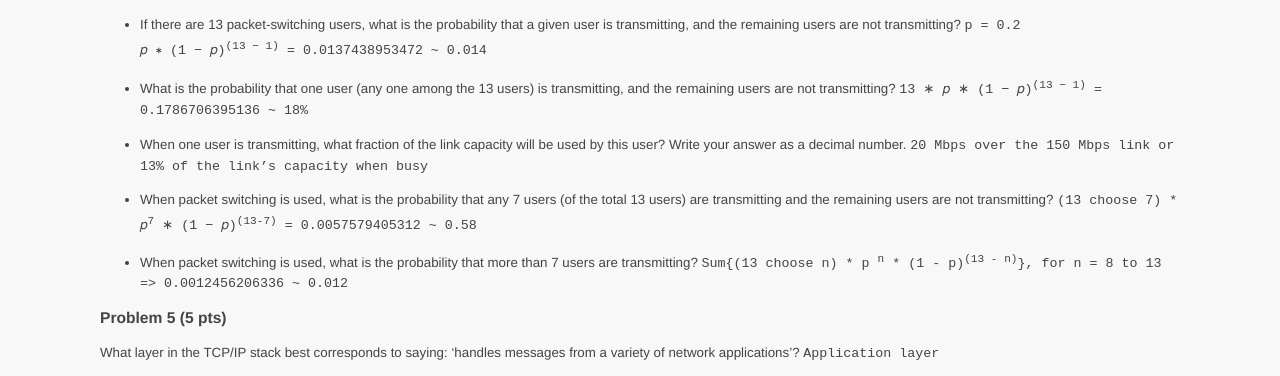
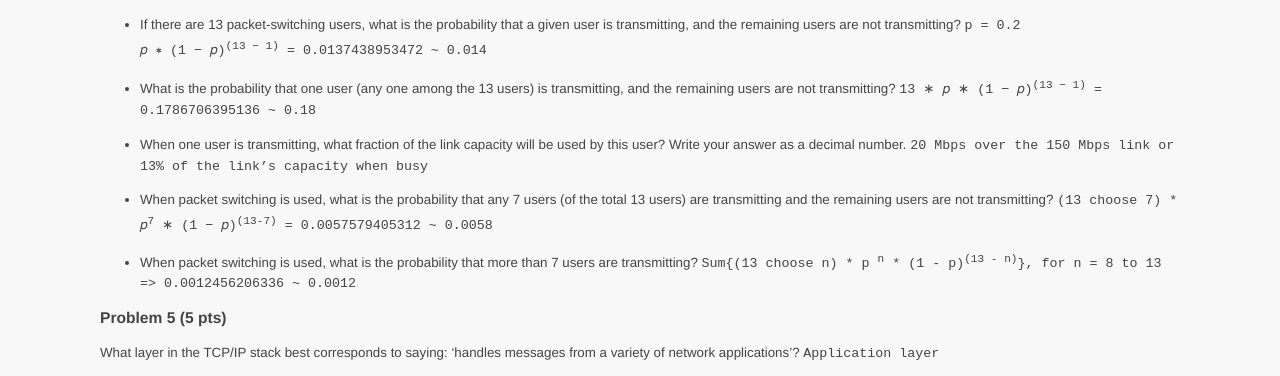
Before and after one commit to ycpcs/cs330-fall2024, a Jekyll site: the page built from assign/homework1_review.md, in a window 1280 px wide. Shown: the part 964-1340 px from the top of the page. Built offline with Jekyll 4.4.1, drawn with Linux system fonts in a browser that asks for light colours.

Commit message:
use the same rounding

```diff
--- a/assign/homework1_review.md
+++ b/assign/homework1_review.md
@@ -73,7 +73,7 @@ p = 0.2
 
   - What is the probability that one user (any one among the 13 users) is transmitting, and the remaining users are not transmitting?
 <code>
-13 ∗ 𝑝 ∗ (1 − 𝑝)<sup>(13 − 1)</sup> = 0.1786706395136 ~ 18%
+13 ∗ 𝑝 ∗ (1 − 𝑝)<sup>(13 − 1)</sup> = 0.1786706395136 ~ 0.18
 </code>
 
   - When one user is transmitting, what fraction of the link capacity will be used by this user? Write your answer as a decimal number.
@@ -83,12 +83,12 @@ p = 0.2
 
   - When packet switching is used, what is the probability that any 7 users (of the total 13 users) are transmitting and the remaining users are not transmitting?
 <code>
-(13 choose 7) * 𝑝<sup>7</sup> ∗ (1 − 𝑝)<sup>(13-7)</sup> = 0.0057579405312 ~ 0.58
+(13 choose 7) * 𝑝<sup>7</sup> ∗ (1 − 𝑝)<sup>(13-7)</sup> = 0.0057579405312 ~ 0.0058
 </code>
 
   - When packet switching is used, what is the probability that more than 7 users are transmitting?
 <code>
-Sum{(13 choose n) * p <sup>n</sup> * (1 - p)<sup>(13 - n)</sup>}, for n = 8 to 13 => 0.0012456206336 ~ 0.012
+Sum{(13 choose n) * p <sup>n</sup> * (1 - p)<sup>(13 - n)</sup>}, for n = 8 to 13 => 0.0012456206336 ~ 0.0012
 </code>
 
 ### Problem 5 (5 pts)
```
